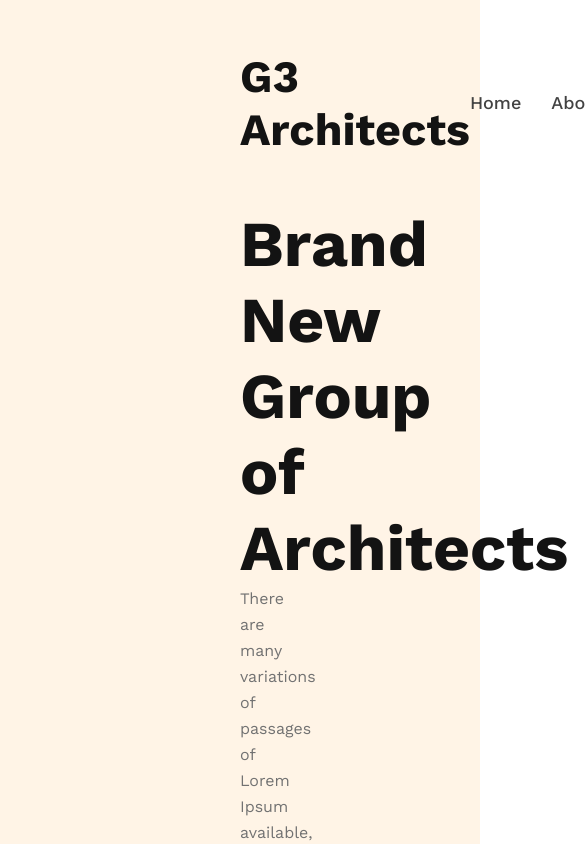
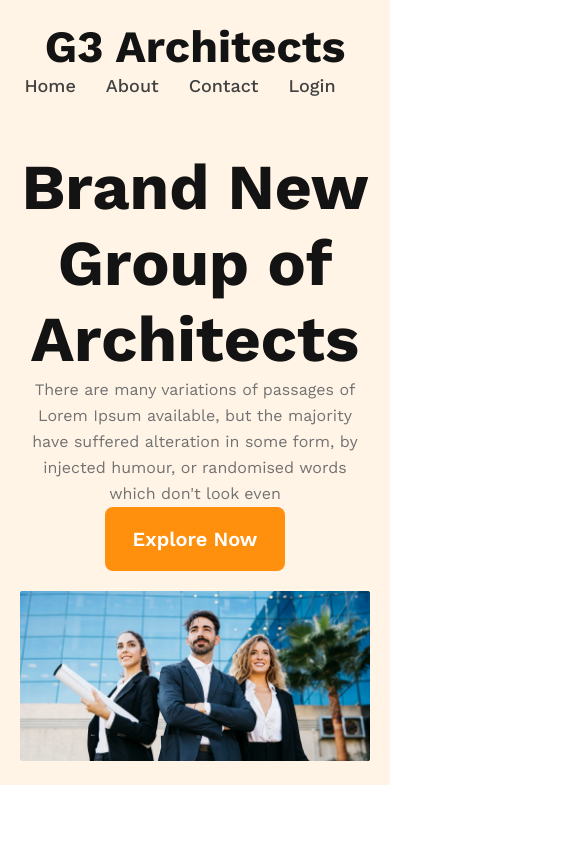
Before and after one commit to Artreeus/responsive-repository, a plain HTML site: page index.html in a window 390 px wide. Shown: the top 844 px of the page, 585 px wide, since content can reach past the window. Drawn offline with nearby package versions, Linux system fonts and the light colour scheme.

Commit message:
header done

```diff
--- a/style.css
+++ b/style.css
@@ -80,3 +80,30 @@ nav ul li a {
   font-weight: 400;
   line-height: 26px;
 }
+
+.banner img{
+    max-width: 100%;
+    height: auto;
+    margin-top: 20px;
+}
+
+
+/* responsive Styles  */
+
+@media screen and (max-width:576px) {
+    header{
+        padding: 20px;
+    }
+    nav{
+        flex-direction: column;
+    }
+}
+
+@media screen and (min-width:576px) and (max-width:960px) {
+    header{
+        padding: 50px;
+    }
+    nav{
+        flex-direction: column;
+    }
+}
```
